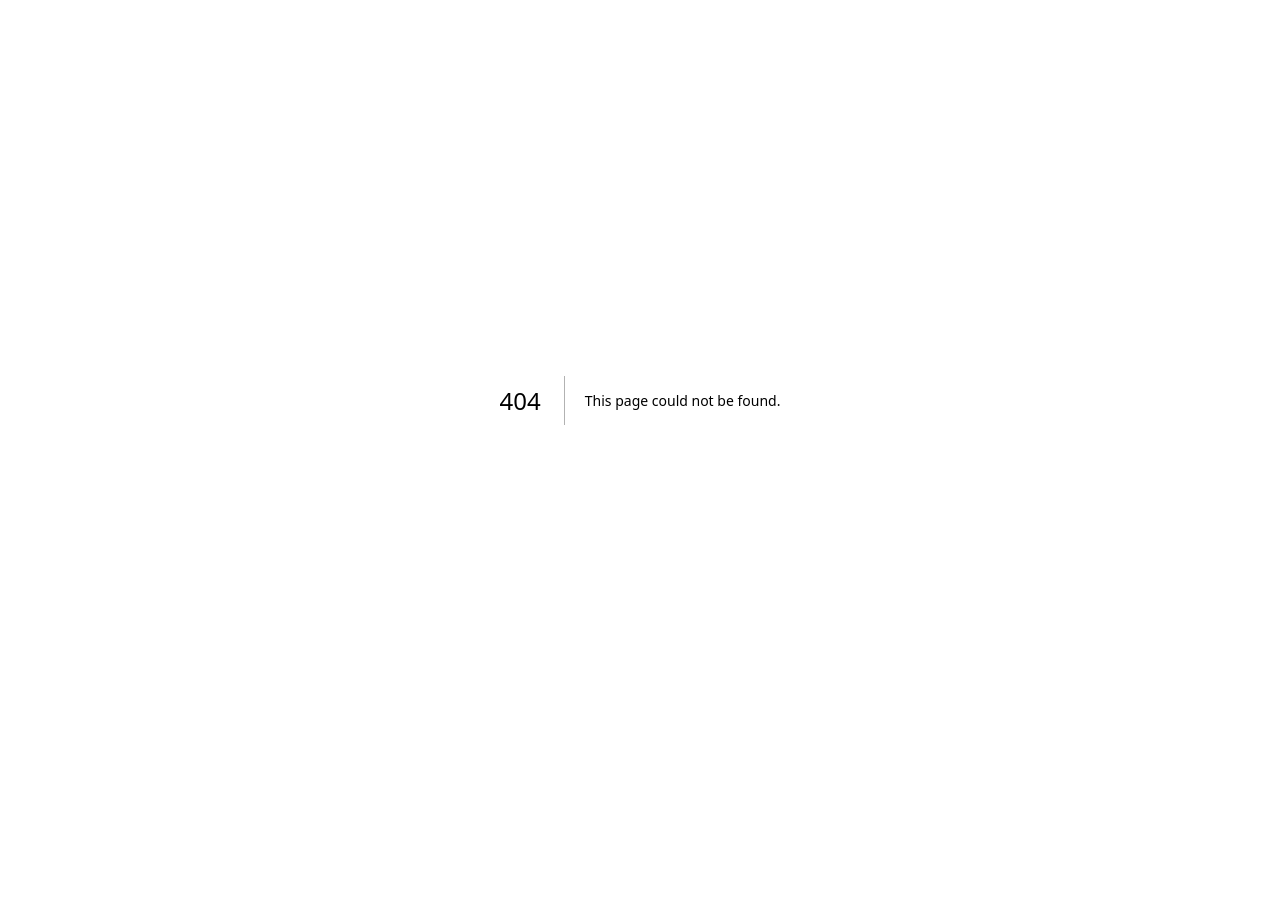
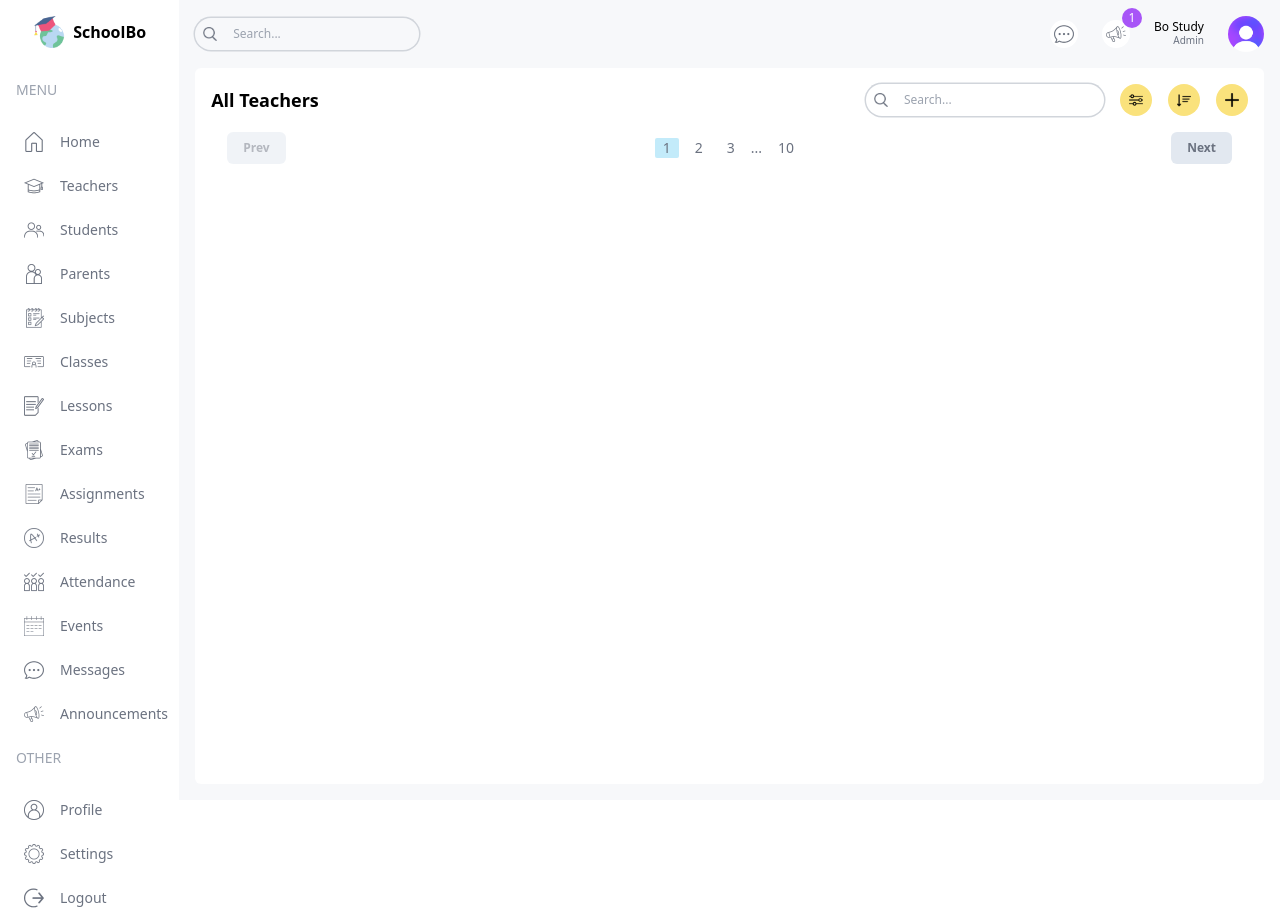
Before and after one commit to Bostudy26/SMD-UID, a Next.js app: page /list/teachers in a window 1280 px wide. Before the commit this address had no page. Before the commit the page ends 800 px from the top, so only its background shows below. Built offline with nearby package versions, Linux system fonts and the light colour scheme.

Commit message:
Feat pagination + tablesearch

```diff
--- /dev/null
+++ b/src/app/(dashboard)/list/teachers/page.tsx
@@ -0,0 +1,37 @@
+import Pagination from '@/components/Pagination';
+import TableSearch from '@/components/TableSearch';
+import Image from 'next/image';
+import React from 'react'
+
+const TeacherListPage = () => {
+  return (
+    <div className="bg-white p-4 rounded-md flex-1 m-4 mt-0">
+      {/* TOP */}
+      <div className="flex items-center justify-between">
+        <h1 className="hidden md:block text-lg font-semibold">All Teachers</h1>
+        <div className="flex flex-col md:flex-row items-center gap-4 w-full md:w-auto">
+          <TableSearch />
+          <div className="flex items-center gap-4 self-end">
+            <button className="w-8 h-8 flex items-center justify-center rounded-full bg-boYellow">
+              <Image src="/filter.png" alt="" width={14} height={14} />
+            </button>
+            <button className="w-8 h-8 flex items-center justify-center rounded-full bg-boYellow">
+              <Image src="/sort.png" alt="" width={14} height={14} />
+            </button>
+            <button className="w-8 h-8 flex items-center justify-center rounded-full bg-boYellow">
+              <Image src="/plus.png" alt="" width={14} height={14} />
+            </button>
+          </div>
+        </div>
+      </div>
+      {/* LIST */}
+      <div>
+
+      </div>
+      {/* PAGINATION */}
+        <Pagination />
+    </div>
+  )
+}
+
+export default TeacherListPage;
--- /dev/null
+++ b/src/components/Pagination.tsx
@@ -0,0 +1,24 @@
+const Pagination = () => {
+    return (
+      <div className="p-4 flex items-center justify-between text-gray-500">
+        <button
+          disabled
+          className="py-2 px-4 rounded-md bg-slate-200 text-xs font-semibold disabled:opacity-50 disabled:cursor-not-allowed"
+        >
+          Prev
+        </button>
+        <div className="flex items-center gap-2 text-sm">
+          <button className="px-2 rounded-sm bg-boSky">1</button>
+          <button className="px-2 rounded-sm ">2</button>
+          <button className="px-2 rounded-sm ">3</button>
+          ...
+          <button className="px-2 rounded-sm ">10</button>
+        </div>
+        <button className="py-2 px-4 rounded-md bg-slate-200 text-xs font-semibold disabled:opacity-50 disabled:cursor-not-allowed">
+          Next
+        </button>
+      </div>
+    );
+  };
+
+  export default Pagination;
--- /dev/null
+++ b/src/components/TableSearch.tsx
@@ -0,0 +1,16 @@
+import Image from "next/image";
+
+const TableSearch = () => {
+  return (
+    <div className="w-full md:w-auto flex items-center gap-2 text-xs rounded-full ring-[1.5px] ring-gray-300 px-2">
+      <Image src="/search.png" alt="" width={14} height={14} />
+      <input
+        type="text"
+        placeholder="Search..."
+        className="w-[200px] p-2 bg-transparent outline-none"
+      />
+    </div>
+  );
+};
+
+export default TableSearch;
```
